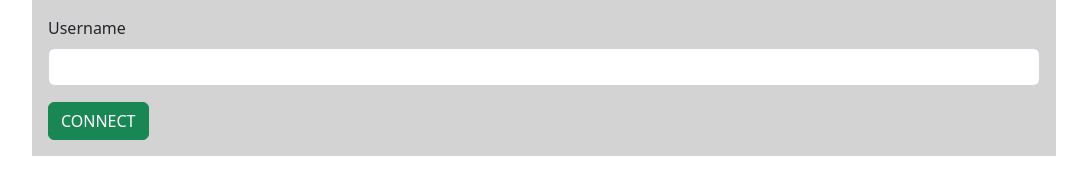
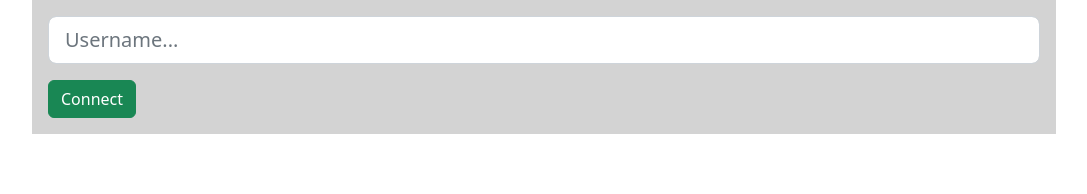
Before and after one commit to Snickesnacket/Medieinstitutet-API-KillTheVirusGame, a website built with Vite: page frontend/index.html in a window 1280 px wide. Shown: the whole page, without its empty margins (96-1183 px from the left). Built offline with nearby package versions, Linux system fonts and the light colour scheme.

Commit message:
Cleaned up the .html-code.

```diff
--- a/frontend/index.html
+++ b/frontend/index.html
@@ -9,28 +9,15 @@
   </head>
   <body>
     <div id="app">
-      <div class="center">
-        <div id="login" class="container">
-          <form id="username-form">
-            <div class="mb-3">
-              <label for="username" class="form-label">Username</label>
-              <input
-                type="text"
-                name="username"
-                id="username"
-                class="form-control"
-              />
-            </div>
+      <div id="login" class="container hide">
+        <form id="username-form">
+          <div class="mb-3">
+            <input type="text" id="username" class="form-control form-control-lg" required placeholder="Username...">
+          </div>
 
-            <button type="submit" class="btn btn-success">CONNECT</button>
-          </form>
-        </div>
+          <button type="submit" id="connectBtn" class="btn btn-success">Connect</button>
+        </form>
       </div>
-
-      <div id="lobby"></div>
-
-      <div id="game"></div>
-    </div>
 
     <script type="module" src="/src/main.ts"></script>
   </body>
```
